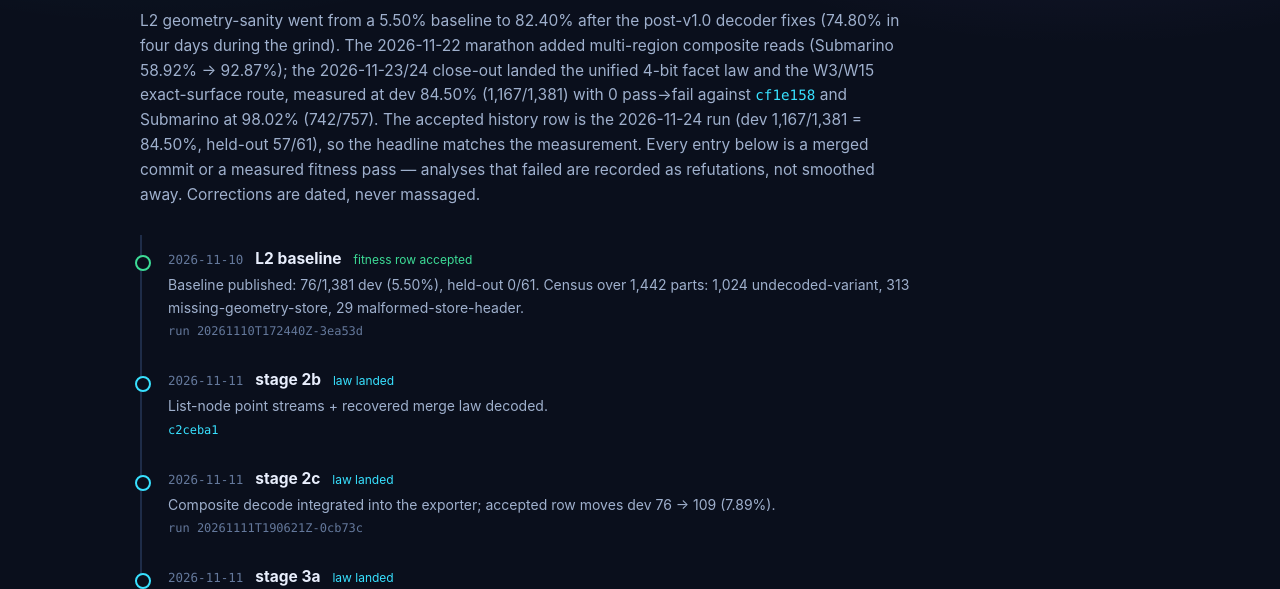
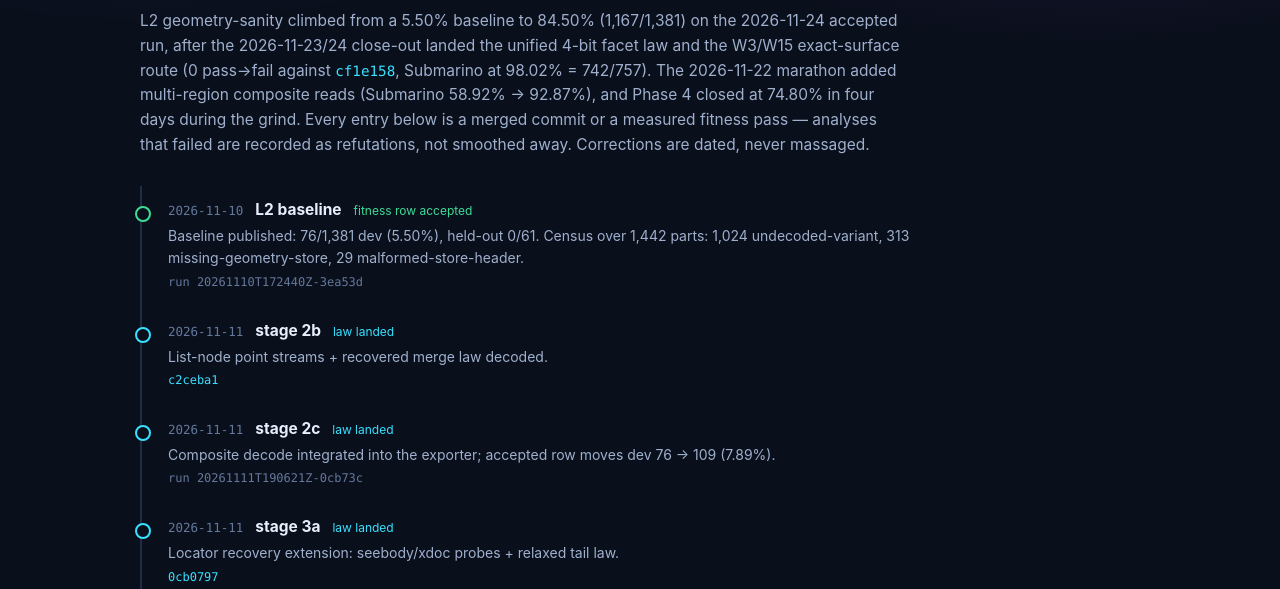
Before and after one commit to MadManJohnSmith/catpart-parser, a plain HTML site: page site/grind.html in a window 1280 px wide. Shown: the part 183-772 px from the top of the page. Drawn offline with Linux system fonts and the light colour scheme.

Commit message:
test(site): pin the 2026-11-24 accepted row
The site-number tests derive every displayed L2 quote from the last
accepted row: the Dev caption keeps the 'bar re-adjusted' phrasing, the
legend prints the same rate, and grind.html's lead must open with the
current endpoint (the first 'to NN.NN%').  The history pins move to 31
committed rows and run 20261124T125633Z-38c46d, whose verdict is
unchanged in kind (L2 dev rose with L1 flat, L3 23/23).

```diff
--- a/site/grind.html
+++ b/site/grind.html
@@ -16,11 +16,10 @@
   <div class="page-head">
     <div class="crumb">issue #34 · G6</div>
     <h1>The grind to the 80% bar</h1>
-    <p class="lead">L2 geometry-sanity went from a 5.50% baseline to 82.40% after the post-v1.0 decoder fixes (74.80% in four days during the grind). The 2026-11-22
-    marathon added multi-region composite reads (Submarino 58.92% &rarr; 92.87%); the 2026-11-23/24 close-out landed the unified 4-bit facet law and the W3/W15
-    exact-surface route, measured at dev 84.50% (1,167/1,381) with 0 pass&rarr;fail against <code>cf1e158</code> and Submarino at 98.02% (742/757). The
-    accepted history row is the 2026-11-24 run (dev 1,167/1,381 = 84.50%, held-out 57/61), so the headline matches the measurement. Every
-    entry below is a merged commit or a measured fitness pass — analyses that failed are recorded
+    <p class="lead">L2 geometry-sanity climbed from a 5.50% baseline to 84.50% (1,167/1,381) on the 2026-11-24 accepted run, after the 2026-11-23/24
+    close-out landed the unified 4-bit facet law and the W3/W15 exact-surface route (0 pass&rarr;fail against <code>cf1e158</code>, Submarino at 98.02% =
+    742/757). The 2026-11-22 marathon added multi-region composite reads (Submarino 58.92% &rarr; 92.87%), and Phase 4 closed at 74.80% in four days during
+    the grind. Every entry below is a merged commit or a measured fitness pass — analyses that failed are recorded
     as refutations, not smoothed away. Corrections are dated, never massaged.</p>
   </div>
 
```
Also changed, not shown: site/index.html (+2 -2 lines), 1 other file.
